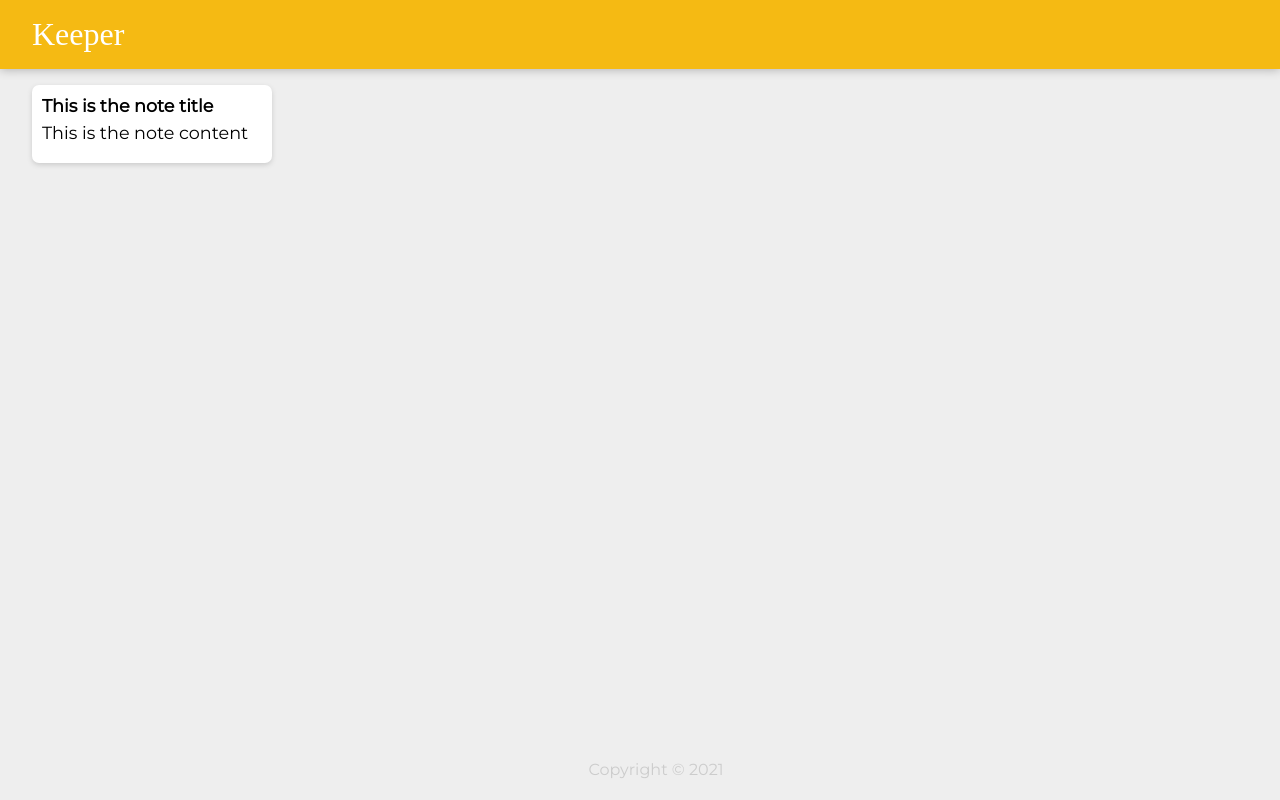
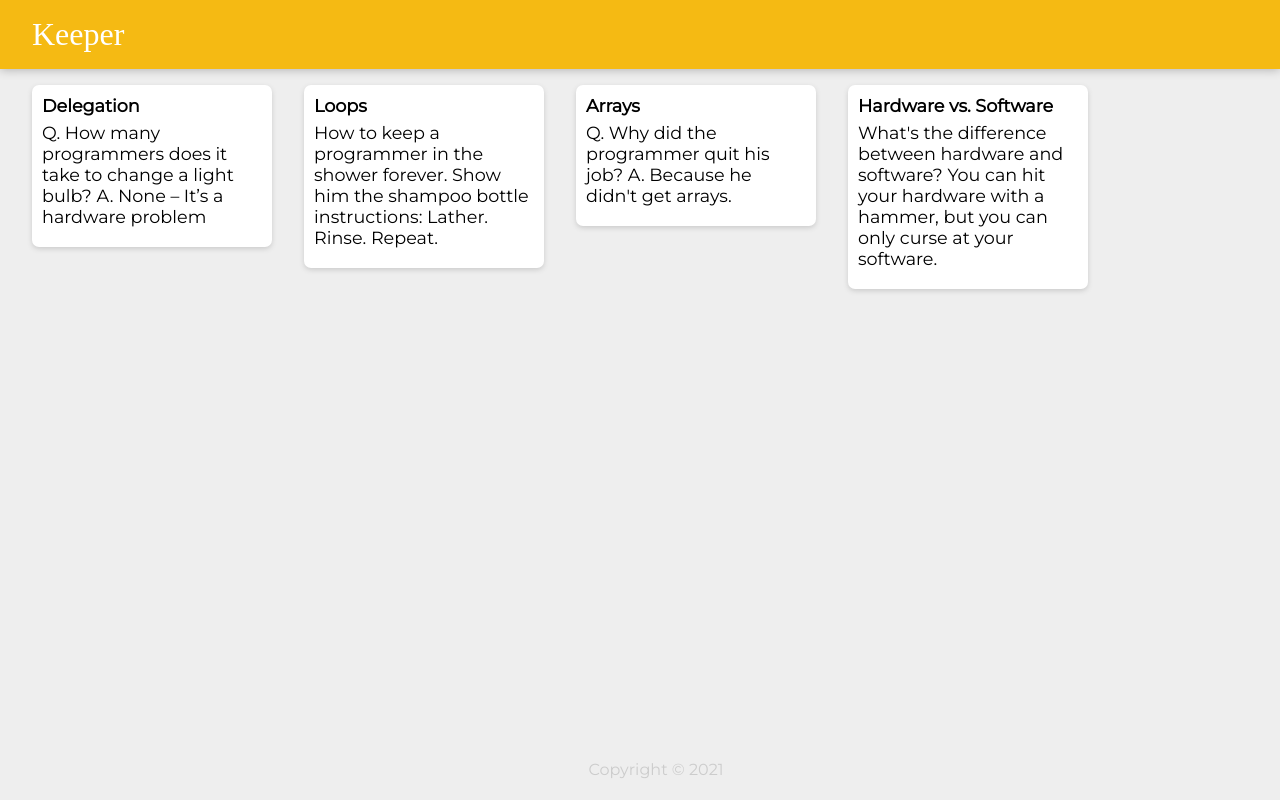
Before and after one commit to AttilaToth-JP/Keeper_App-bootc_project-ReactJS, a React (Create React App) app: page / in a window 1280 px wide. Built offline with nearby package versions, Linux system fonts and the light colour scheme; a web font is replaced by a local one.

Commit message:
keeper app - part 2

```diff
--- a/src/components/App.jsx
+++ b/src/components/App.jsx
@@ -2,12 +2,19 @@ import React from "react";
 import Header from "./Header";
 import Footer from "./Footer";
 import Note from "./Note";
+import notes from "../notes";
 
 function App() {
     return (
         <div>
             <Header />
-            <Note />
+            {notes.map( noteEntry =>
+                        <Note
+                            key={noteEntry.key}
+                            title={noteEntry.title}
+                            content={noteEntry.content}
+                        />
+            )}
             <Footer />
         </div>
     );
--- a/src/components/Note.jsx
+++ b/src/components/Note.jsx
@@ -1,10 +1,10 @@
 import React from "react";
 
-function Note() {
+function Note(props) {
     return (
         <div className="note">
-            <h1>This is the note title</h1>
-            <p>This is the note content</p>
+            <h1>{props.title}</h1>
+            <p>{props.content}</p>
         </div>
     );
 }
--- /dev/null
+++ b/src/notes.js
@@ -0,0 +1,28 @@
+const notes = [
+  {
+    key: 1,
+    title: "Delegation",
+    content:
+      "Q. How many programmers does it take to change a light bulb? A. None – It’s a hardware problem"
+  },
+  {
+    key: 2,
+    title: "Loops",
+    content:
+      "How to keep a programmer in the shower forever. Show him the shampoo bottle instructions: Lather. Rinse. Repeat."
+  },
+  {
+    key: 3,
+    title: "Arrays",
+    content:
+      "Q. Why did the programmer quit his job? A. Because he didn't get arrays."
+  },
+  {
+    key: 4,
+    title: "Hardware vs. Software",
+    content:
+      "What's the difference between hardware and software? You can hit your hardware with a hammer, but you can only curse at your software."
+  }
+];
+
+export default notes;
```
Also changed, not shown: src/index.js (+2 -11 lines).
